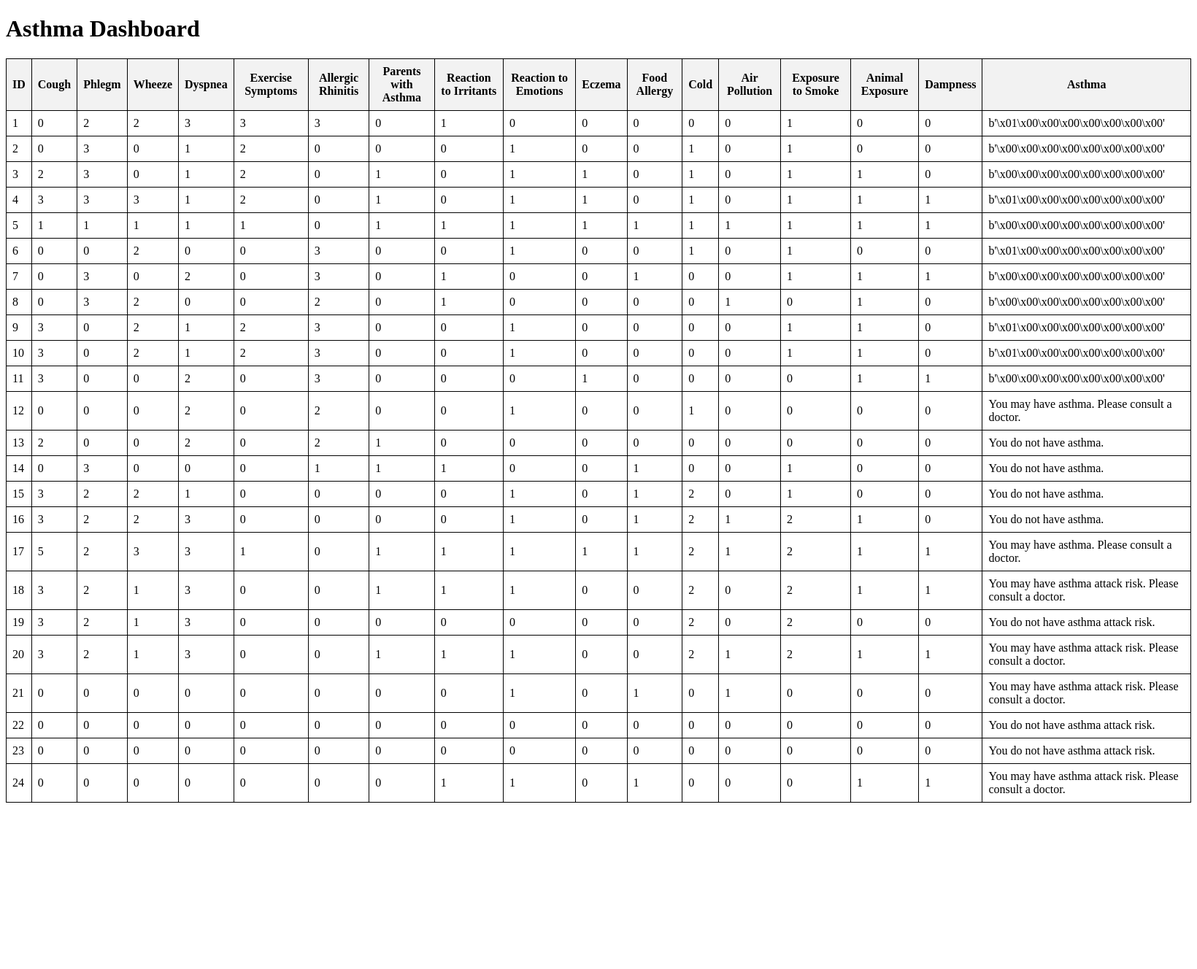
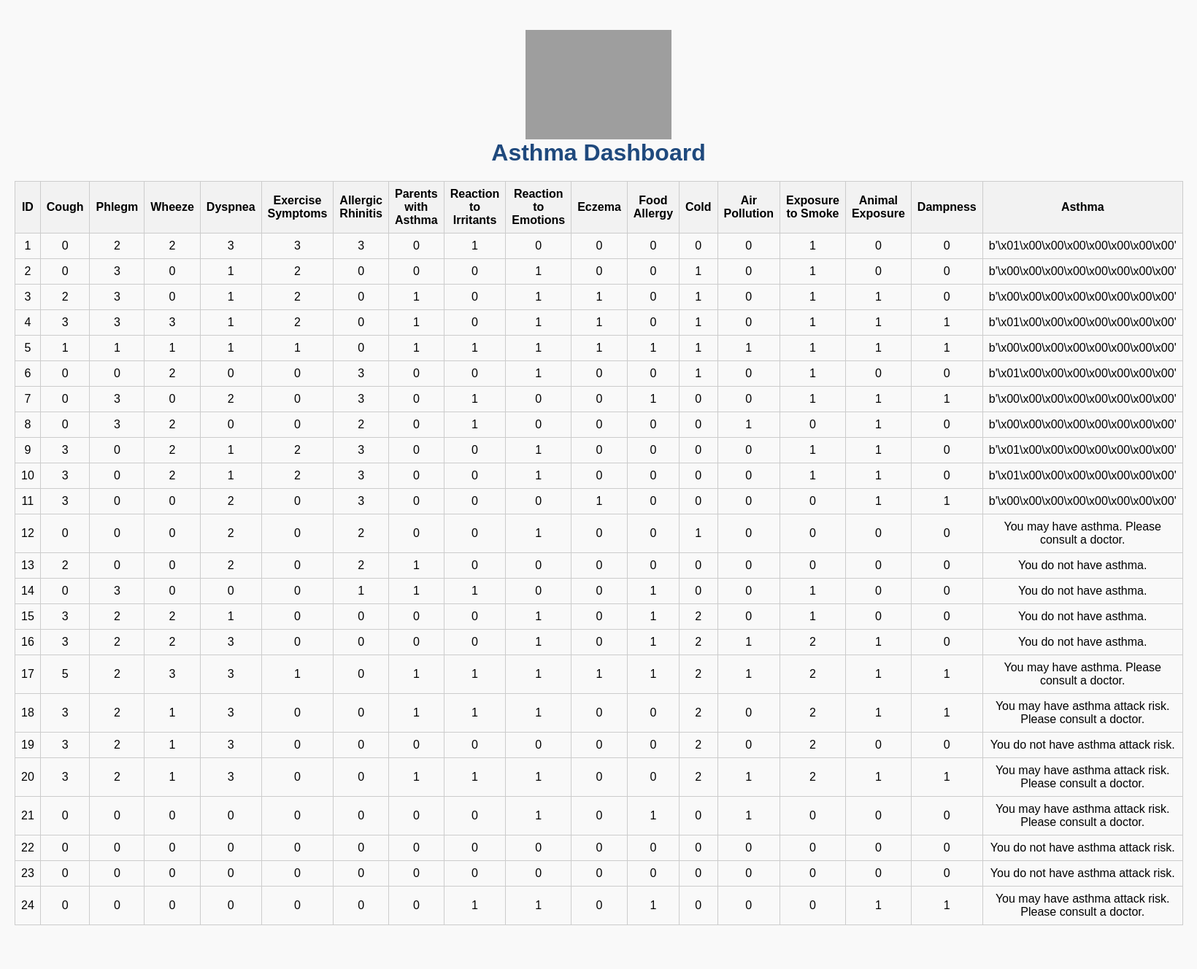
Before and after one commit to HadeerElessily/Asthma_Attack_Prediction, a Flask app: page /dashboard in a window 1640 px wide. Shown: the whole page at 73% size. Before the commit the page ends 1100 px from the top, so only its background shows below. Run offline with Flask 3, Linux system fonts and the light colour scheme; parts of the project's set-up code (start-up, migrations or seed data) failed here and were passed over; grey boxes are pictures that could not be loaded.

Commit message:
Update dashboard.html

```diff
--- a/templates/dashboard.html
+++ b/templates/dashboard.html
@@ -3,23 +3,56 @@
 <head>
     <title>Asthma Dashboard</title>
     <style>
+        body {
+            font-family: Arial, sans-serif;
+            background-color: #f9f9f9;
+            margin: 0;
+            padding: 20px;
+        }
+
+        h1 {
+            color: #1f497d;
+            text-align: center;
+            margin-bottom: 20px;
+        }
+
+        .logo {
+            display: block;
+            margin: 0 auto;
+            max-width: 200px;
+            height: auto;
+        }
+
         table {
             border-collapse: collapse;
             width: 100%;
+            margin-bottom: 40px;
         }
 
         th, td {
-            border: 1px solid black;
+            border: 1px solid #ccc;
             padding: 8px;
+            text-align: center;
         }
 
         th {
             background-color: #f2f2f2;
         }
+
+        tr:nth-child(even) {
+            background-color: #f9f9f9;
+        }
+
+        tr:hover {
+            background-color: #e9e9e9;
+        }
     </style>
 </head>
 <body>
-    <h1>Asthma Dashboard</h1>
+    <h1>
+        <img src="logo.jpg" alt="Logo" class="logo">
+        Asthma Dashboard
+    </h1>
     <table>
         <tr>
             <th>ID</th>
```
